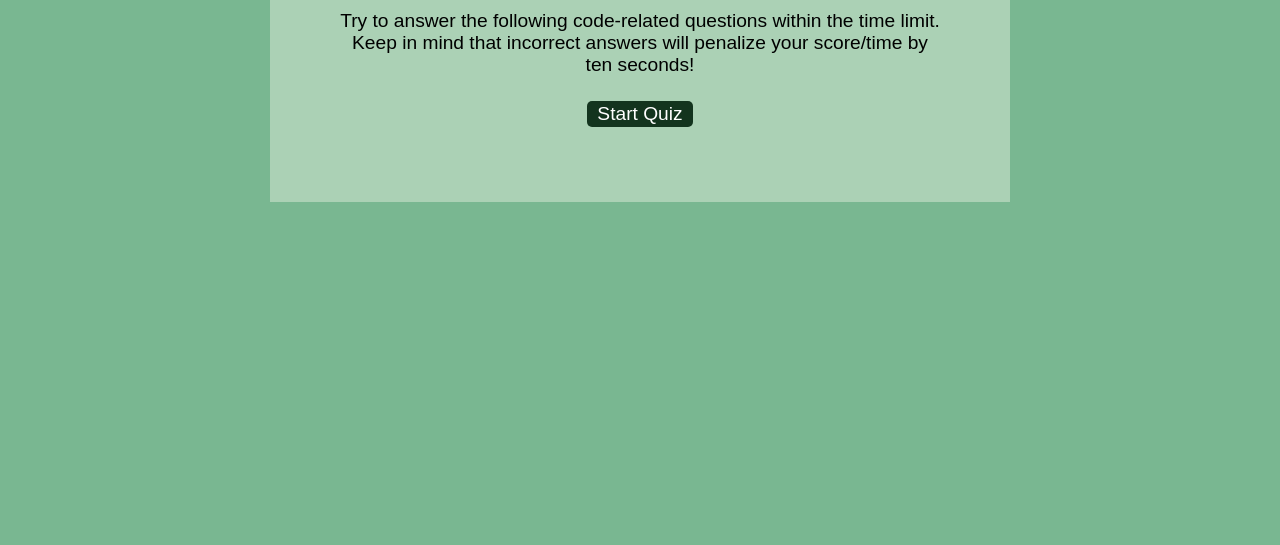
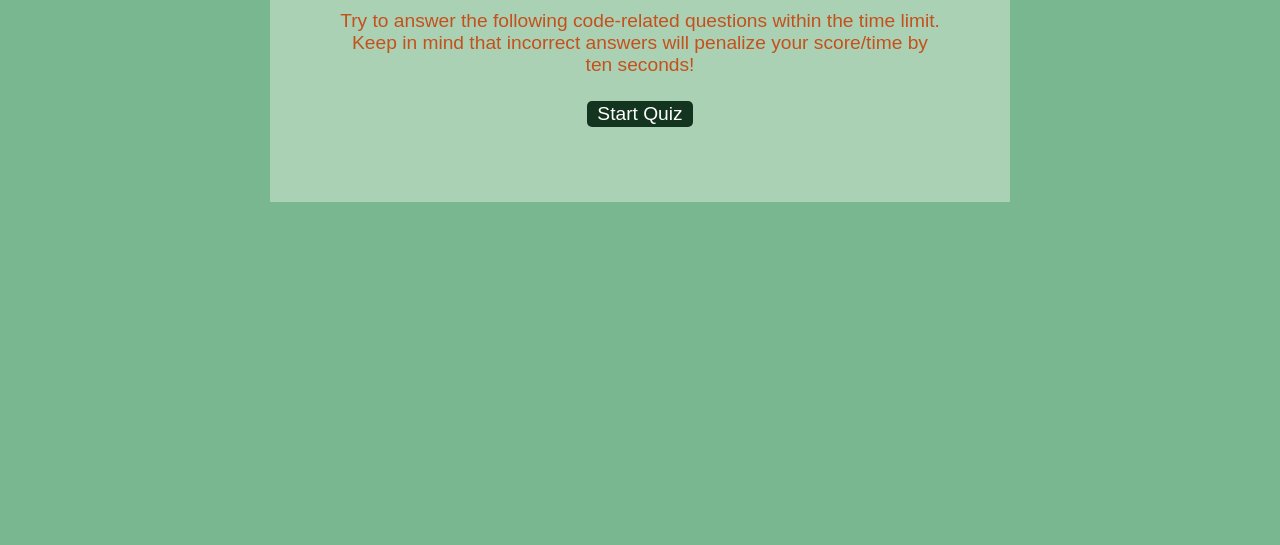
Before and after one commit to addy306/Javascript-Timer-Quiz, a plain HTML site: page index.html in a window 1280 px wide. Shown: the part 255-800 px from the top of the page. Drawn offline with Linux system fonts and the light colour scheme.

```diff
--- a/assets/css/styles.css
+++ b/assets/css/styles.css
@@ -11,6 +11,10 @@
   font-family: Arial;
   font-size: 120%;
   background-color: var(--backgroundColor);
+}
+
+h1,h2,h3,p{
+  color: var(--hovercolor);
 }
 
 a {
--- a/assets/js/logic.js
+++ b/assets/js/logic.js
@@ -169,7 +169,7 @@
 	}
 }
 // Save score in local storage
-// Along with users' name
+// Along with initials
 function saveHighscore(event) {
 
     event.preventDefault();
```
Also changed, not shown: assets/js/scores.js (+6 -2 lines).
